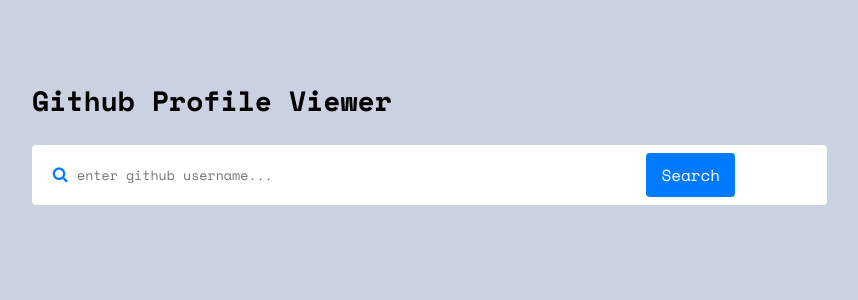
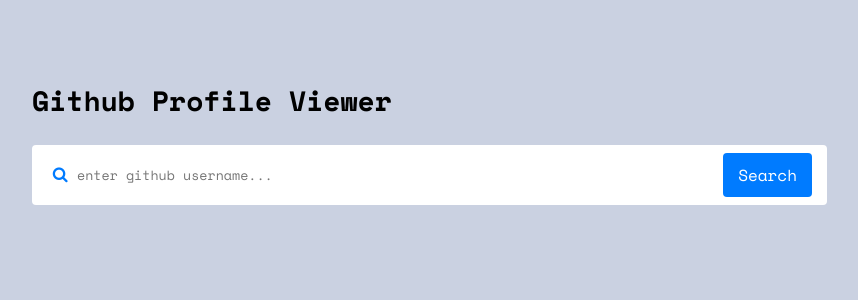
Before and after one commit to abitshrestha/GithubProfileViewer_Frontend, a React (Create React App) app: page / in a window 1536 px wide. Shown: the top 300 px of the page, without its empty margins (352-1210 px from the left). Built offline with nearby package versions, Linux system fonts and the light colour scheme; the HTML template or start-up script is replaced by a standard one.

Commit message:
Update App.css

```diff
--- a/src/App.css
+++ b/src/App.css
@@ -253,7 +253,7 @@
     width: 50vw; /* Adjust width for extra-large screens (e.g., desktop monitors) */
   }
   button {
-    margin-left: 40vw;
+    margin-left: 45vw;
     margin-top: -4.2rem;
   }
 }
```
